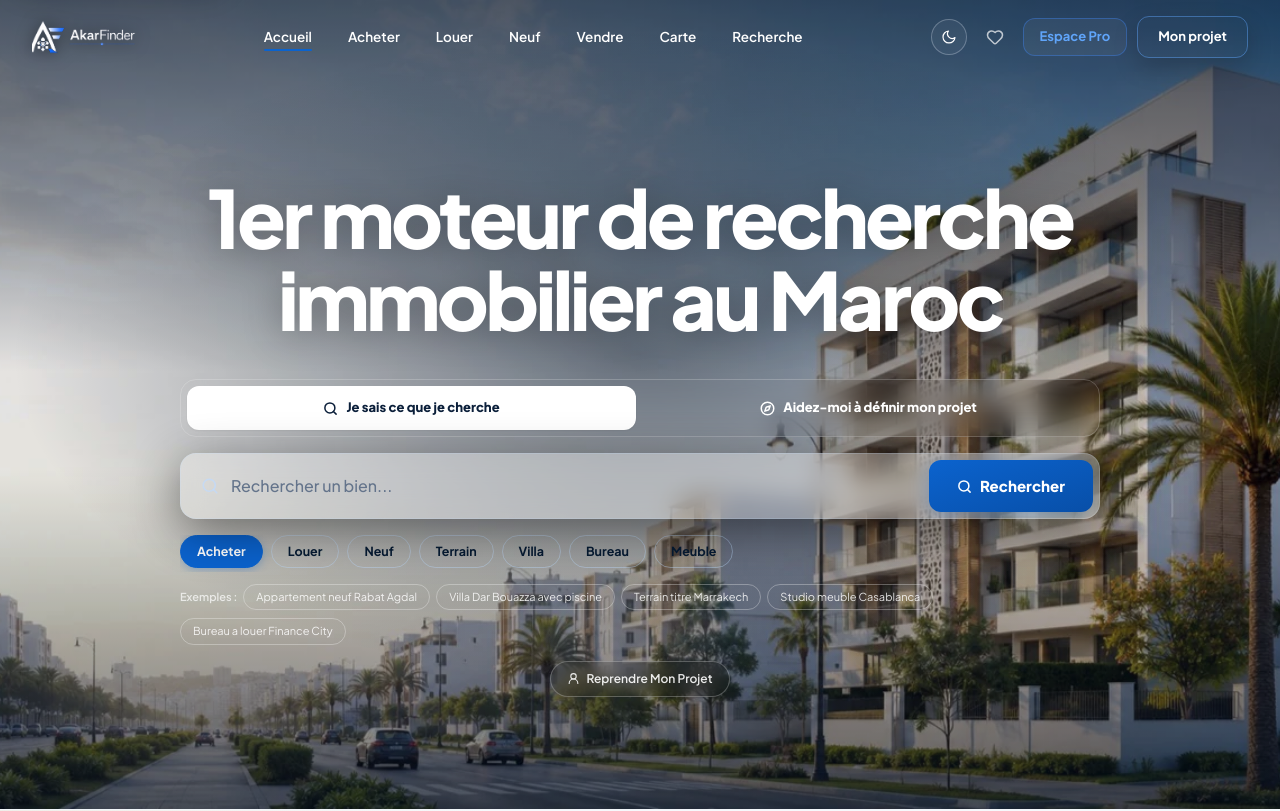
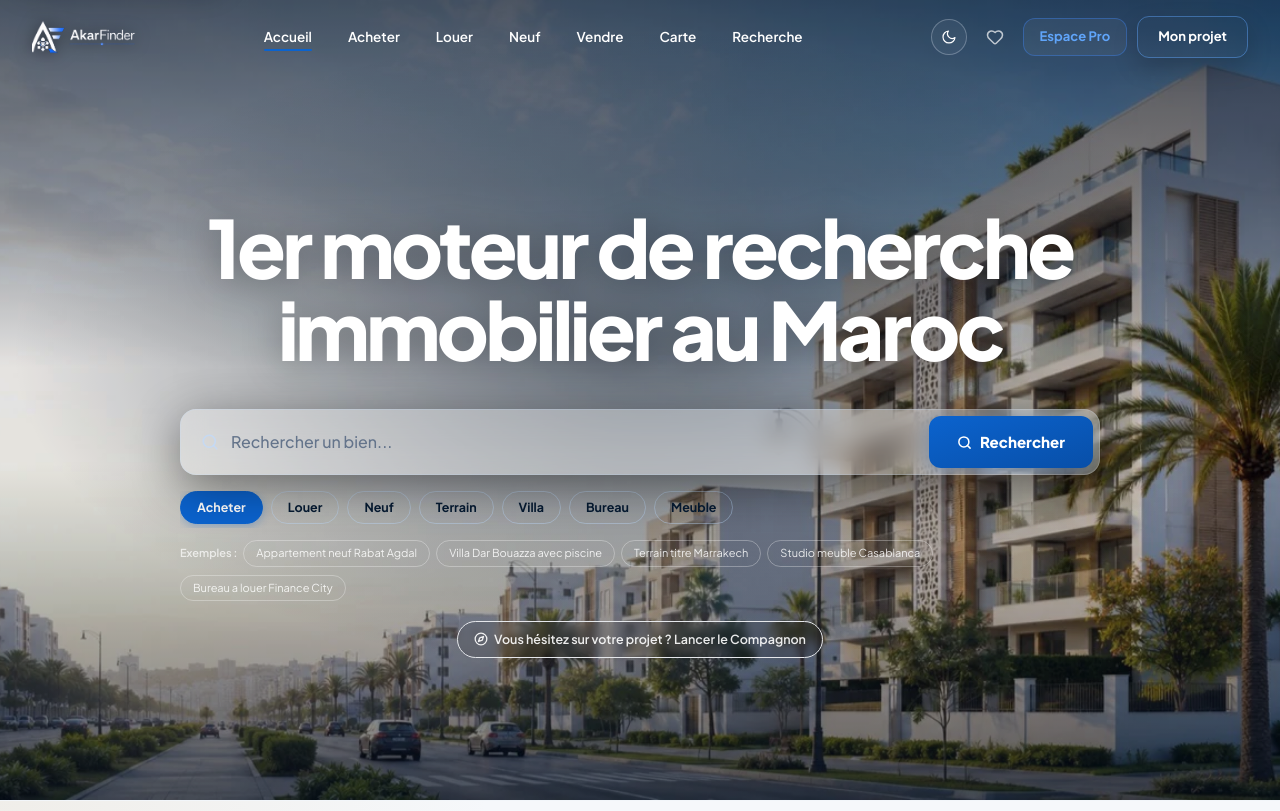
Before and after one commit to hraaaaf/Akarfinder, a Next.js app: page / in a window 1280 px wide. Shown: the top 811 px of the page. Built offline with nearby package versions, Linux system fonts and the light colour scheme; no server answers.

Commit message:
UXUI-02 simplify search entry

```diff
--- a/components/home/SearchEntryOrchestrator.tsx
+++ b/components/home/SearchEntryOrchestrator.tsx
@@ -1,32 +1,19 @@
 import Link from "next/link";
-import { Compass, Search, UserRound } from "lucide-react";
+import { Compass } from "lucide-react";
 import { HomeSearchBar } from "@/components/home/HomeSearchBar";
 
 export function SearchEntryOrchestrator() {
   return (
     <div className="w-full">
-      <div className="mb-3 grid grid-cols-2 gap-2 rounded-2xl border border-white/20 bg-white/12 p-1.5 backdrop-blur-md sm:mb-4">
-        <div className="flex min-h-11 items-center justify-center gap-2 rounded-xl bg-white px-3 text-center text-[12px] font-extrabold text-[#0B1F3A] shadow-sm sm:text-[13px]">
-          <Search size={15} strokeWidth={2.4} aria-hidden="true" />
-          <span>Je sais ce que je cherche</span>
-        </div>
+      <HomeSearchBar />
+
+      <div className="mt-4 flex justify-center sm:mt-5">
         <Link
           href="/compagnon"
-          className="flex min-h-11 items-center justify-center gap-2 rounded-xl px-3 text-center text-[12px] font-extrabold text-white transition hover:bg-white/12 focus:outline-none focus:ring-2 focus:ring-[#93C5FD] sm:text-[13px]"
+          className="inline-flex items-center gap-1.5 rounded-full border border-white/24 bg-black/10 px-4 py-2 text-[11.5px] font-semibold text-white/90 backdrop-blur-sm transition-colors hover:border-white/45 hover:bg-black/18 hover:text-white sm:text-[12.5px]"
         >
-          <Compass size={15} strokeWidth={2.4} aria-hidden="true" />
-          <span>Aidez-moi à définir mon projet</span>
-        </Link>
-      </div>
-
-      <HomeSearchBar />
-
-      <div className="mt-3 flex justify-center sm:mt-4">
-        <Link
-          href="/mon-projet"
-          className="inline-flex items-center gap-1.5 rounded-full border border-white/25 bg-black/10 px-4 py-2 text-[11px] font-semibold text-white/90 backdrop-blur transition hover:border-white/50 hover:bg-black/20 hover:text-white sm:text-[12px]"
-        >
-          <UserRound size={13} aria-hidden="true" /> Reprendre Mon Projet
+          <Compass size={14} strokeWidth={2.2} aria-hidden="true" />
+          Vous hésitez sur votre projet ? Lancer le Compagnon
         </Link>
       </div>
     </div>
```
